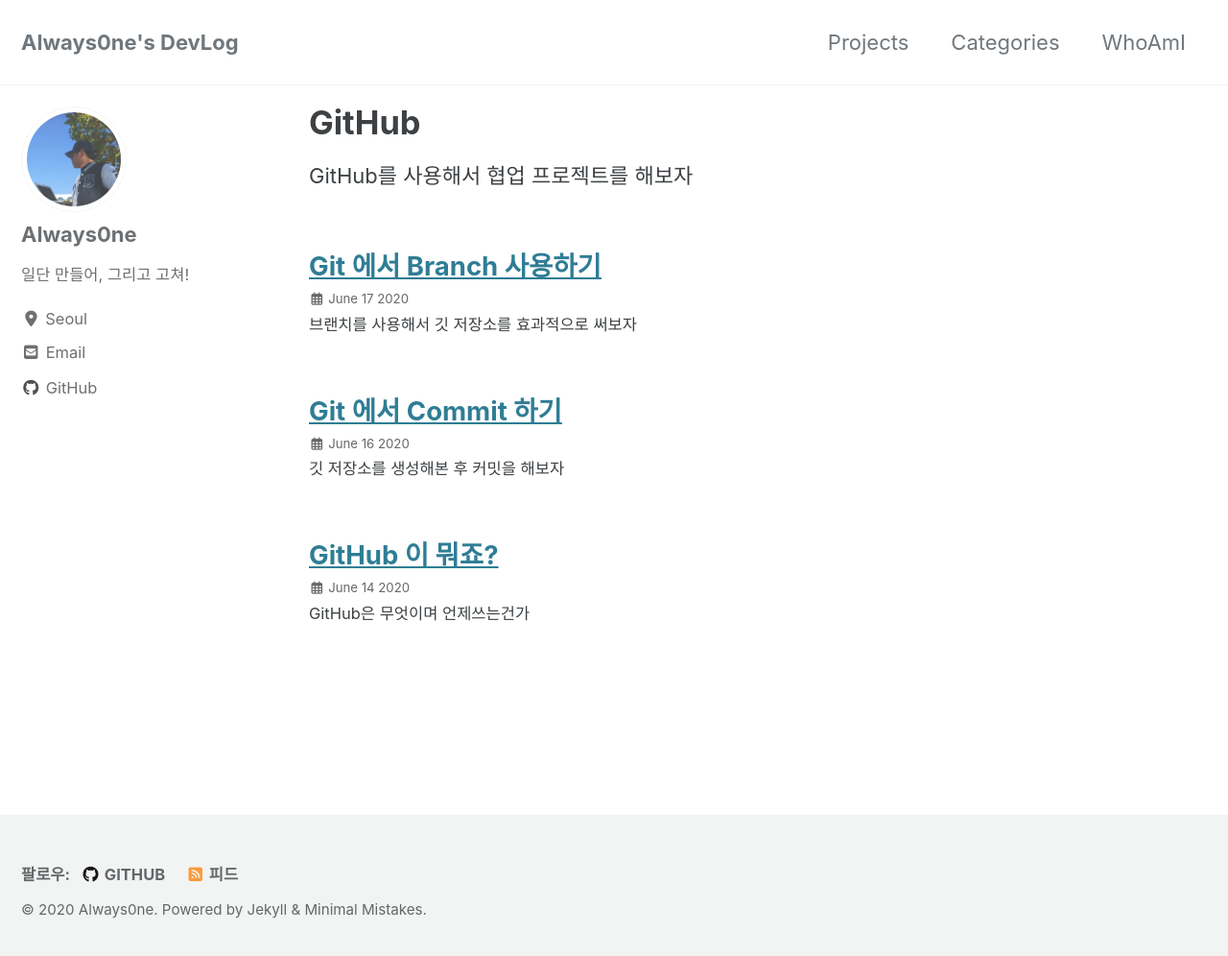
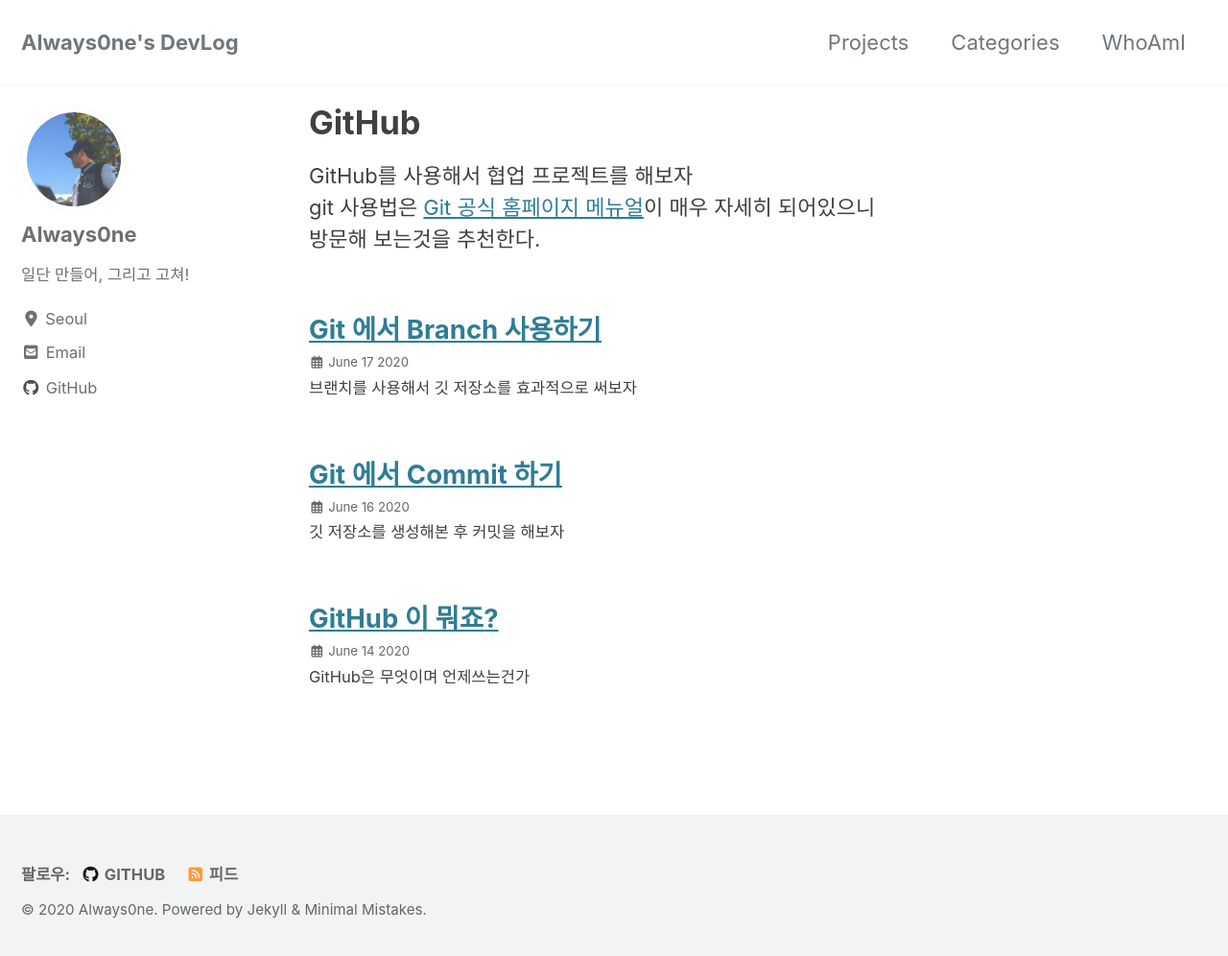
Before and after one commit to always0ne/always0ne.github.io, a Jekyll site: the page built from _pages/GitHub.md, in a window 1280 px wide and 1004 px high. Shown: the top 996 px of the window at 96% size. Built offline with Jekyll 4.4.1, drawn with Linux system fonts in a browser that asks for light colours; cached includes are drawn as plain includes; nearby versions of some CDN libraries.

Commit message:
github 소개 페이지에 git공식 메뉴얼 링크 추가

```diff
--- a/_pages/GitHub.md
+++ b/_pages/GitHub.md
@@ -6,3 +6,5 @@
 taxonomy: github
 ---
 GitHub를 사용해서 협업 프로젝트를 해보자
+git 사용법은 [Git 공식 홈페이지 메뉴얼](https://git-scm.com/book/ko/v2)이 매우 자세히 되어있으니
+ 방문해 보는것을 추천한다.
```
